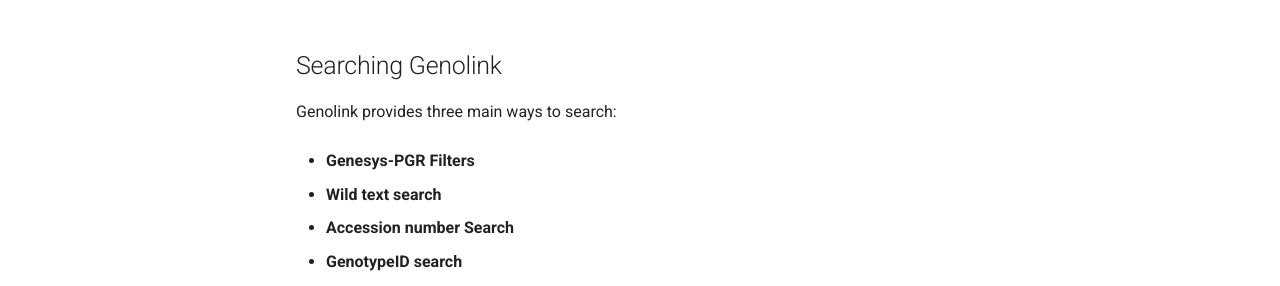
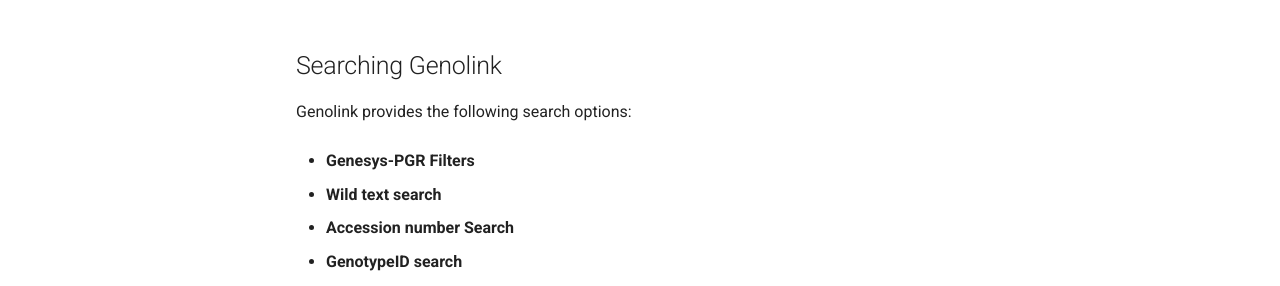
Before and after one commit to plantinformatics/pretzel-documentation-website, an MkDocs documentation site: the page built from docs/Genolink/README.md, in a window 1280 px wide and 900 px high. Shown: the part 180-466 px from the top of the window. Built offline with MkDocs 1.6.1 and Material for MkDocs 9.7.7, drawn with Linux system fonts in a browser that asks for light colours.

Commit message:
Update README.md

```diff
--- a/docs/Genolink/README.md
+++ b/docs/Genolink/README.md
@@ -2,7 +2,7 @@
 
 ## Searching Genolink
 
-Genolink provides three main ways to search:
+Genolink provides the following search options:
 
 - **Genesys-PGR Filters**
 
```
